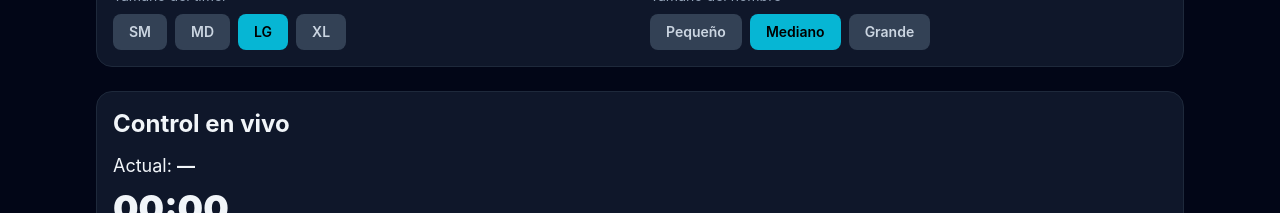
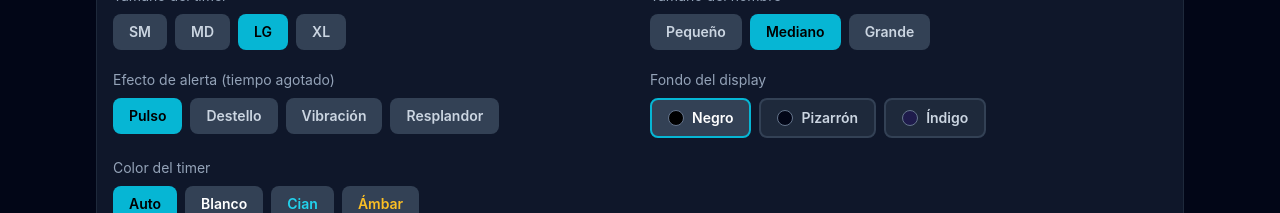
Before and after one commit to chrispora2020/CronosFlow, a React (Vite) app in the folder client/: page /admin in a window 1280 px wide. Shown: the part 739-952 px from the top of the page. Built offline with nearby package versions, Linux system fonts and the light colour scheme; no server answers; the HTML template or start-up script is replaced by a standard one.

Commit message:
Todo configurable desde la sección "Configuración del Display" del Admin, y transmitido en tiempo real al display.

```diff
--- a/client/src/AdminPage.jsx
+++ b/client/src/AdminPage.jsx
@@ -18,7 +18,10 @@ const defaultState = {
     showName: true,
     showTimer: true,
     namePosition: 'top',
-    timerSize: 'lg'
+    timerSize: 'lg',
+    alertEffect: 'pulse',
+    bgColor: 'black',
+    timerColorMode: 'auto'
   }
 };
 
@@ -370,6 +373,67 @@ export default function AdminPage() {
               ))}
             </div>
           </div>
+          <div>
+            <p className="mb-2 text-sm text-slate-400">Efecto de alerta (tiempo agotado)</p>
+            <div className="flex flex-wrap gap-2">
+              {[
+                ['pulse', 'Pulso'],
+                ['flash', 'Destello'],
+                ['shake', 'Vibración'],
+                ['glow',  'Resplandor'],
+              ].map(([val, label]) => (
+                <button key={val} className={cfgBtn((cfg.alertEffect ?? 'pulse') === val)} onClick={() => updateDisplayConfig({ alertEffect: val })}>
+                  {label}
+                </button>
+              ))}
+            </div>
+          </div>
+          <div>
+            <p className="mb-2 text-sm text-slate-400">Fondo del display</p>
+            <div className="flex flex-wrap gap-2">
+              {[
+                ['black',  'Negro',    'bg-black'],
+                ['slate',  'Pizarrón', 'bg-slate-950'],
+                ['indigo', 'Índigo',   'bg-indigo-950'],
+              ].map(([val, label, swatch]) => (
+                <button
+                  key={val}
+                  className={`flex items-center gap-2 rounded-lg px-4 py-2 text-sm font-semibold border-2 transition-colors ${
+                    (cfg.bgColor ?? 'black') === val
+                      ? 'border-cyan-500 text-white bg-slate-700'
+                      : 'border-slate-700 text-slate-300 bg-slate-800 hover:border-slate-500'
+                  }`}
+                  onClick={() => updateDisplayConfig({ bgColor: val })}
+                >
+                  <span className={`inline-block h-4 w-4 rounded-full border border-slate-500 ${swatch}`} />
+                  {label}
+                </button>
+              ))}
+            </div>
+          </div>
+          <div>
+            <p className="mb-2 text-sm text-slate-400">Color del timer</p>
+            <div className="flex flex-wrap gap-2">
+              {[
+                ['auto',  'Auto',  ''],
+                ['white', 'Blanco','text-white'],
+                ['cyan',  'Cian',  'text-cyan-400'],
+                ['amber', 'Ámbar', 'text-amber-400'],
+              ].map(([val, label, textCls]) => (
+                <button
+                  key={val}
+                  className={`rounded-lg px-4 py-2 text-sm font-semibold transition-colors ${
+                    (cfg.timerColorMode ?? 'auto') === val
+                      ? 'bg-cyan-500 text-black'
+                      : `bg-slate-700 hover:bg-slate-600 ${textCls || 'text-slate-300'}`
+                  }`}
+                  onClick={() => updateDisplayConfig({ timerColorMode: val })}
+                >
+                  {label}
+                </button>
+              ))}
+            </div>
+          </div>
         </div>
       </section>
 
--- a/client/src/DisplayPage.jsx
+++ b/client/src/DisplayPage.jsx
@@ -9,7 +9,24 @@ const defaultConfig = {
   showTimer: true,
   namePosition: 'top',
   timerSize: 'lg',
-  nameSize: 'md'
+  nameSize: 'md',
+  alertEffect: 'pulse',
+  bgColor: 'black',
+  timerColorMode: 'auto'
+};
+
+const bgColorClass = {
+  black:  'bg-black',
+  slate:  'bg-slate-950',
+  indigo: 'bg-indigo-950'
+};
+
+// Each value includes both the animation and a base bg so they work standalone
+const alertEffectClass = {
+  pulse: 'animate-pulse bg-red-950',
+  flash: 'animate-alert-flash bg-red-950',
+  shake: 'animate-alert-shake bg-red-950',
+  glow:  'animate-alert-glow  bg-red-950'
 };
 
 const timerSizeClass = {
@@ -107,10 +124,14 @@ export default function DisplayPage() {
   const ratio = currentSpeakerDuration > 0 ? state.timeRemaining / currentSpeakerDuration : 0;
 
   const colorClass = useMemo(() => {
+    const mode = cfg.timerColorMode ?? 'auto';
+    if (mode !== 'auto') {
+      return { white: 'text-white', cyan: 'text-cyan-400', amber: 'text-amber-400' }[mode] ?? 'text-green-400';
+    }
     if (state.timeRemaining <= 30) return 'text-red-400';
     if (ratio < 0.5) return 'text-yellow-300';
     return 'text-green-400';
-  }, [ratio, state.timeRemaining]);
+  }, [ratio, state.timeRemaining, cfg.timerColorMode]);
 
   const timeUp = state.timeRemaining === 0 && !!state.currentSpeaker;
   const timerColor = timeUp ? 'text-red-400' : colorClass;
@@ -144,7 +165,9 @@ export default function DisplayPage() {
 
   return (
     <main className={`flex min-h-screen w-full flex-col items-center justify-center gap-6 overflow-hidden p-4 text-center transition-colors duration-500 ${
-      timeUp ? 'animate-pulse bg-red-950' : 'bg-black'
+      timeUp
+        ? (alertEffectClass[cfg.alertEffect ?? 'pulse'] ?? alertEffectClass.pulse)
+        : (bgColorClass[cfg.bgColor ?? 'black'] ?? 'bg-black')
     }`}>
       {!isFullscreen && (
         <p className="rounded-full border border-slate-700 px-4 py-1 text-sm text-slate-400">
--- a/client/tailwind.config.js
+++ b/client/tailwind.config.js
@@ -2,7 +2,29 @@
 export default {
   content: ['./index.html', './src/**/*.{js,ts,jsx,tsx}'],
   theme: {
-    extend: {}
+    extend: {
+      keyframes: {
+        'alert-flash': {
+          '0%, 100%': { backgroundColor: 'rgb(69 10 10)' },   // red-950
+          '50%':       { backgroundColor: 'rgb(185 28 28)' },  // red-700
+        },
+        'alert-shake': {
+          '0%, 100%': { transform: 'translateX(0)' },
+          '15%, 55%': { transform: 'translateX(-12px)' },
+          '30%, 70%': { transform: 'translateX(12px)' },
+          '85%':       { transform: 'translateX(-6px)' },
+        },
+        'alert-glow': {
+          '0%, 100%': { boxShadow: 'inset 0 0 0px rgba(239,68,68,0)' },
+          '50%':       { boxShadow: 'inset 0 0 140px rgba(239,68,68,0.55)' },
+        },
+      },
+      animation: {
+        'alert-flash': 'alert-flash 0.55s ease-in-out infinite',
+        'alert-shake': 'alert-shake 0.45s ease-in-out infinite',
+        'alert-glow':  'alert-glow 1.2s ease-in-out infinite',
+      },
+    },
   },
   plugins: []
 };
```
